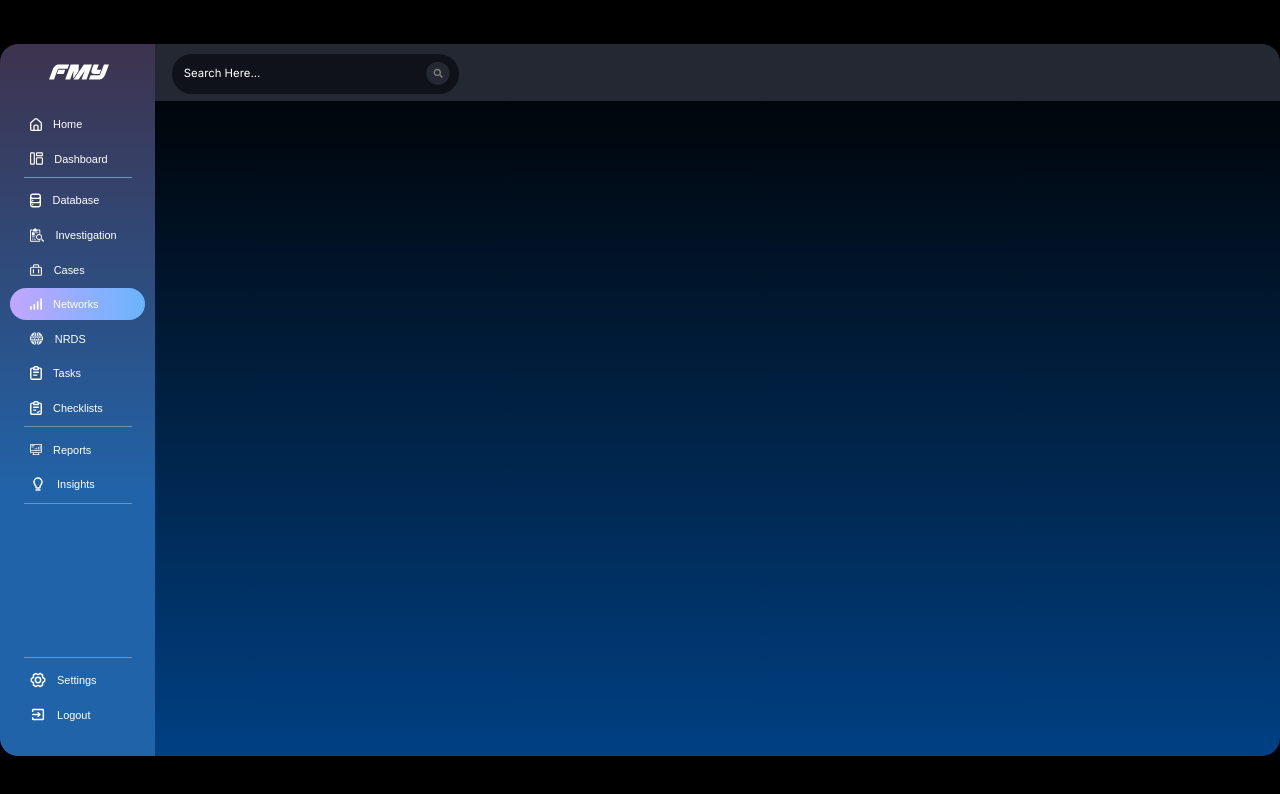
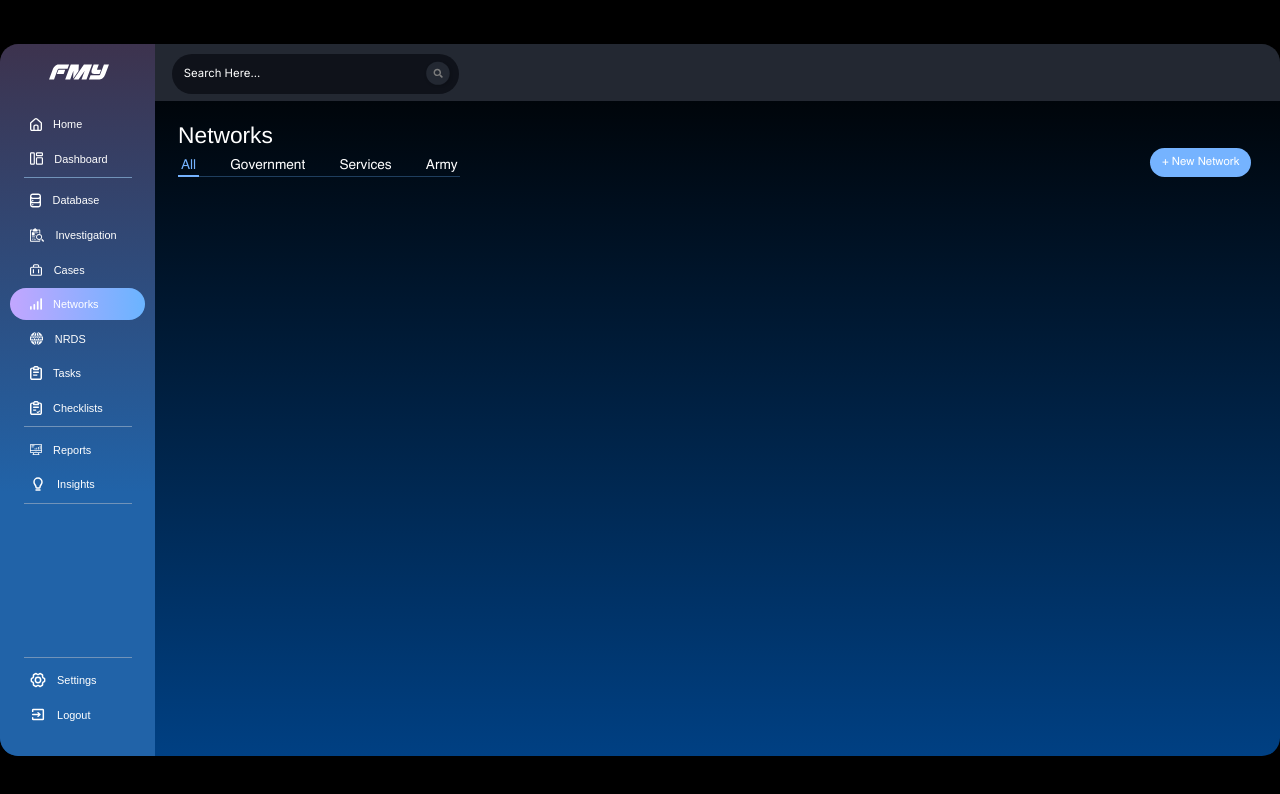
Before and after one commit to luckyboy125/FMY-Landing-Site, a React (Create React App) app: page /networks in a window 1280 px wide. Shown: the top 794 px of the page. Built offline with nearby package versions, Linux system fonts and the light colour scheme; the HTML template or start-up script is replaced by a standard one; a web font is replaced by a local one.

Commit message:
add networks page initial structure

```diff
--- a/src/App.js
+++ b/src/App.js
@@ -24,6 +24,7 @@ import "./asset/fonts/Helvetica.ttf";
 import "./asset/fonts/Helvetica-Oblique.ttf";
 import "./asset/fonts/helvetica_neue.ttf";
 import "./App.css";
+import Networks from "./pages/Networks/Networks";
 
 //DONT TOUCH THIS FILE
 
@@ -62,6 +63,7 @@ function App() {
                   <Route path="/reports" element={<Reports />} />
                   <Route path="/database" element={<Database />} />
                   <Route path="/investigation" element={<Investigation />} />
+                  <Route path="/networks" element={<Networks />} />
                 </Routes>
               </Col>
             </Row>
--- a/src/components/SideTaskBar/SideTaskBar.js
+++ b/src/components/SideTaskBar/SideTaskBar.js
@@ -82,6 +82,7 @@ function SideTaskBar() {
           className={`taskBarButton ${
             location.pathname === "/networks" && "active"
           }`}
+          onClick={() => navigate("/networks")}
         >
           <img src={NetworksLogo} alt=""></img>
           Networks
--- /dev/null
+++ b/src/pages/Networks/Networks.css
@@ -0,0 +1,52 @@
+.networksRoot {
+  padding-top: 8px;
+  padding-left: 30px;
+  padding-right: 30px;
+  padding-bottom: 30px;
+}
+
+.networksRoot .networksHeaderRoot {
+  display: flex;
+  justify-content: space-between;
+  align-items: flex-end;
+  padding: 0 20px 0 10px;
+}
+
+.networksRoot .networksHeaderRoot .networksHeaderTitle {
+  font-family: "Helvetica";
+  font-style: normal;
+  font-weight: 500;
+  font-size: 40px;
+  line-height: 24px;
+  color: #ffffff;
+}
+
+.networksRoot .networksHeaderRoot .networksHeaderTab {
+  margin-top: 23px;
+}
+
+.networksRoot .networksHeaderRoot .networksHeaderEnd {
+  display: flex;
+  margin-top: 5px;
+}
+
+.networksRoot .networksHeaderRoot .networksHeaderEnd .headerBtn {
+  width: 177px;
+  height: 50px;
+  background: #75b3ff;
+  border-radius: 30px;
+  font-family: "Helvetica";
+  font-style: normal;
+  font-weight: 400;
+  font-size: 20px;
+  line-height: 23px;
+  color: #ffffff;
+  cursor: pointer;
+  display: flex;
+  justify-content: center;
+  align-items: center;
+}
+
+.networksRoot .networksContent {
+  margin-top: 30px;
+}
--- /dev/null
+++ b/src/pages/Networks/Networks.js
@@ -0,0 +1,46 @@
+import { useLocation, useNavigate } from "react-router-dom";
+import ActionTab from "../../components/ActionTab/ActionTab";
+import "./Networks.css";
+
+function Networks() {
+  const location = useLocation();
+  const navigate = useNavigate();
+  const query = new URLSearchParams(location.search);
+  const tabData = ["All", "Government", "Services", "Army"];
+
+  const handleTab = (_tab) => {
+    query.set("networks_tab", _tab);
+    navigate({
+      pathname: location.pathname,
+      search: query.toString(),
+    });
+  };
+
+  return (
+    <>
+      <div className="networksRoot">
+        <div className="networksHeaderRoot">
+          <div>
+            <div className="networksHeaderTitle">Networks</div>
+            <ActionTab
+              className="networksHeaderTab"
+              data={tabData}
+              onSelect={(e) => handleTab(e)}
+              select={
+                query.get("networks_tab") === null
+                  ? tabData[0]
+                  : query.get("networks_tab")
+              }
+            />
+          </div>
+          <div className="networksHeaderEnd">
+            <div className="headerBtn">+ New Network</div>
+          </div>
+        </div>
+        <div className="networksContent"></div>
+      </div>
+    </>
+  );
+}
+
+export default Networks;
```
